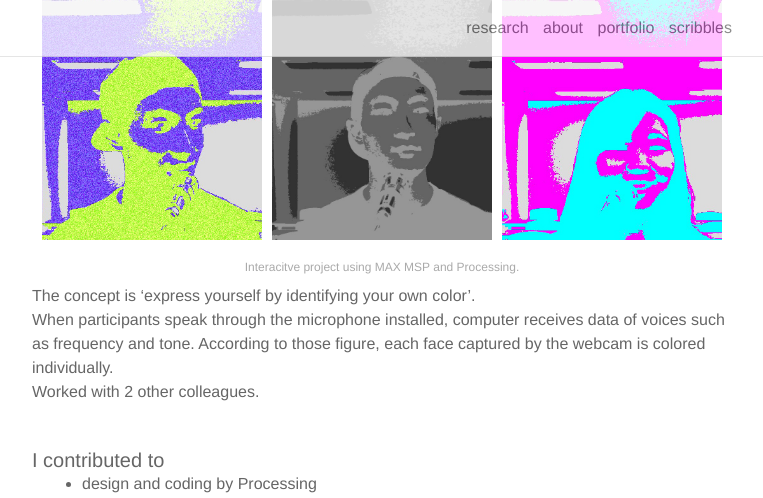
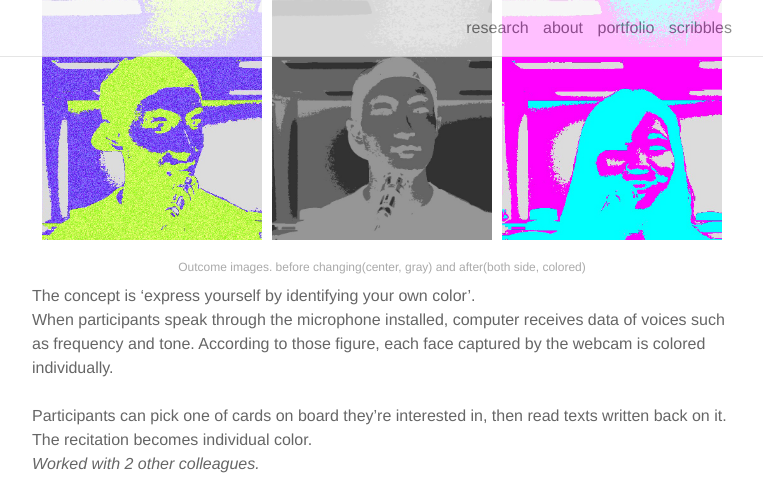
Before and after one commit to lucid2713/lucid2713.github.io, a Jekyll site: the page built from _portfolio/7_project.markdown, in a window 1280 px wide and 1400 px high, scrolled down 275 px, cut to the strip 0-498 px from the top of the window. Shown: the whole strip, without its empty margins (258-1021 px from the left). Built offline with Jekyll 4.4.1, drawn with Linux system fonts in a browser that asks for light colours; nearby versions of some CDN libraries; some of the changed text lies outside the part shown.

Commit message:
7textedit

```diff
--- a/_portfolio/7_project.markdown
+++ b/_portfolio/7_project.markdown
@@ -5,7 +5,7 @@
 img:
 ---
 
-Color your voice, interactive installation, 2015
+Color your voice, interactive installation(MAX MSP, Processing), 2015
 
 <div class="img_row">
 	<img class="col one" src="{{ site.baseurl }}/img/71.jpg" alt="" title="example image"/>
@@ -13,14 +13,17 @@
 	<img class="col one" src="{{ site.baseurl }}/img/72.jpg" alt="" title="example image"/>
 </div>
 <div class="col three caption">
-	Interacitve project using MAX MSP and Processing.
+	Outcome images. before changing(center, gray) and after(both side, colored)
 </div>
 
 ***
+<br/>
 The concept is 'express yourself by identifying your own color'. <br/>
 When participants speak through the microphone installed, computer receives data of voices such as frequency and tone. According to those figure, each face captured by the webcam is colored individually.
+<br/><br/>
+Participants can pick one of cards on board they're interested in, then read texts written back on it. The recitation becomes individual color.
 <br/>
-Worked with 2 other colleagues.
+<i>Worked with 2 other colleagues.</i>
 <br/><br/>
 
 #### I contributed to
@@ -33,10 +36,10 @@
 <img class="col three" src="/img/74.jpg" alt="color cards and ideation process" title="color cards and ideation process"/>
 
 <div class="col three caption">
-	Participants can pick one of cards they're interested in, then read texts written back on it. <br/>
-	The recitation becomes individual color.
+	Cards board and ideation note
 </div>
 <br/><br/><br/>
+***
 <p align="middle">
 <iframe width="560" height="315" src="https://www.youtube.com/embed/mUlZvgio3wE" frameborder="0" allowfullscreen></iframe>
 </p>
```
